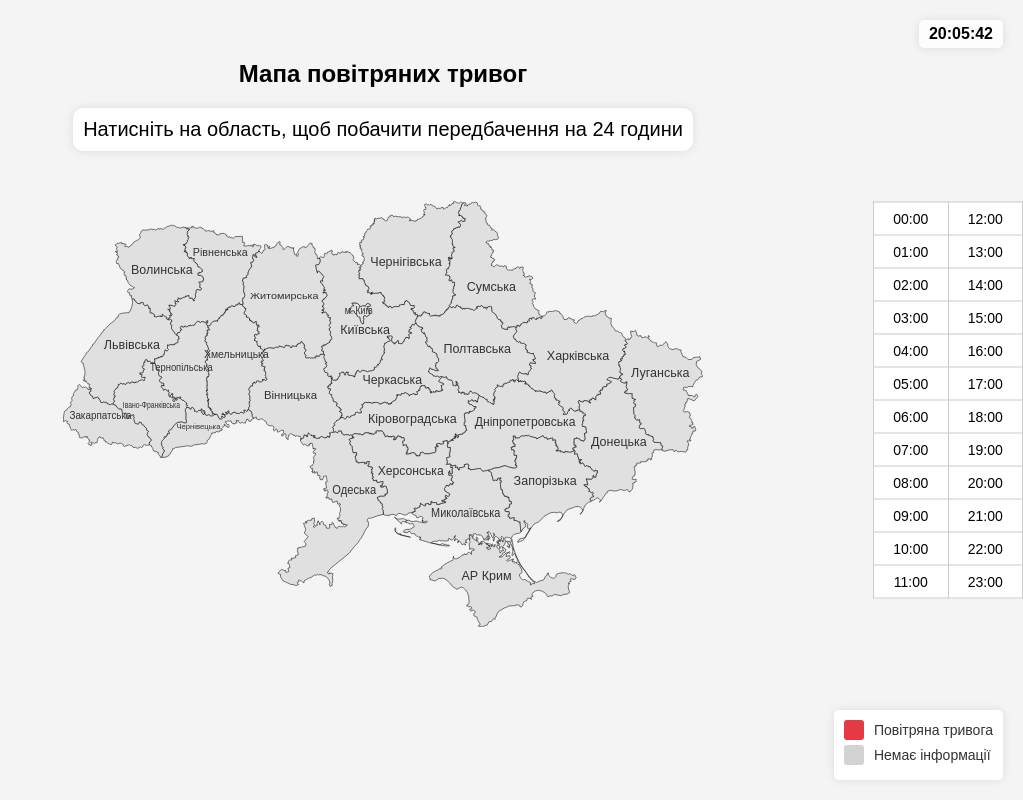
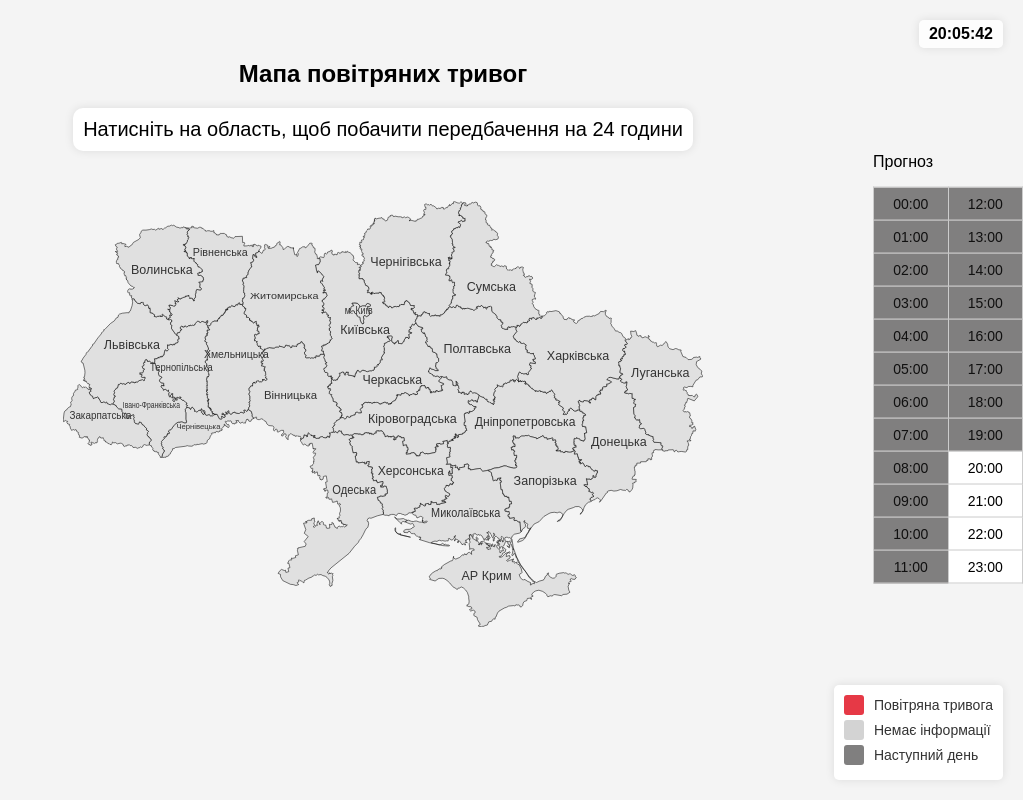
Before and after one commit to KonchakivskyiDanylo/PythonForDs, a plain HTML site: page templates/index.html in a window 1280 px wide. Shown: the whole page, without its empty margins (257-1280 px from the left). Drawn offline with Linux system fonts and the light colour scheme; no server answers.

Commit message:
improved web page for better user understanding

```diff
--- a/templates/index.html
+++ b/templates/index.html
@@ -472,6 +472,7 @@
 
 </div>
 <div id="alarm-table-wrapper">
+    <p>Прогноз</p>
     <table id="alarm-table">
         <tbody>
         <tr>
@@ -528,7 +529,7 @@
 <style>
     #alarm-table-wrapper {
         position: fixed;
-        top: 50%;
+        top: 45%;
         right: 0;
         transform: translateY(-50%);
         width: 150px;
@@ -553,8 +554,44 @@
         background-color: #e63946;
         color: white;
         font-weight: bold;
-    }</style>
+    }
 
+    #alarm-table td.next-day {
+        color: #101010;
+        background-color: #807f7f;
+    }
+</style>
+
+<script>
+    // Function to highlight times for the next day in gray
+    function updateTimeDisplay() {
+        // Get current hour
+        const now = new Date();
+        const currentHour = now.getHours();
+
+        // Get all time cells
+        const timeCells = document.querySelectorAll('#alarm-table td');
+
+        timeCells.forEach(cell => {
+            // Extract hour from the cell text (format is "HH:00")
+            const hourText = cell.textContent;
+            const hour = parseInt(hourText.split(':')[0]);
+
+            // If the hour is less than the current hour, it's for the next day
+            if (hour < currentHour) {
+                cell.classList.add('next-day');
+            } else {
+                cell.classList.remove('next-day');
+            }
+        });
+    }
+
+    // Run immediately on page load
+    updateTimeDisplay();
+
+    // Update every minute to keep it current
+    setInterval(updateTimeDisplay, 60000);
+</script>
 <div class="alert-legend">
     <div class="legend-item">
         <span class="color-box air-alert"></span>
@@ -563,6 +600,10 @@
     <div class="legend-item">
         <span class="color-box no-info"></span>
         <span class="legend-text">Немає інформації</span>
+    </div>
+    <div class="legend-item">
+        <span class="color-box next-day1"></span>
+        <span class="legend-text">Наступний день</span>
     </div>
 </div>
 
@@ -599,6 +640,9 @@
         background-color: #D3D3D3; /* Light beige for no information */
     }
 
+    .next-day1 {
+        background-color: #807f7f;
+    }
     .legend-text {
         font-size: 14px;
         color: #333;
```
